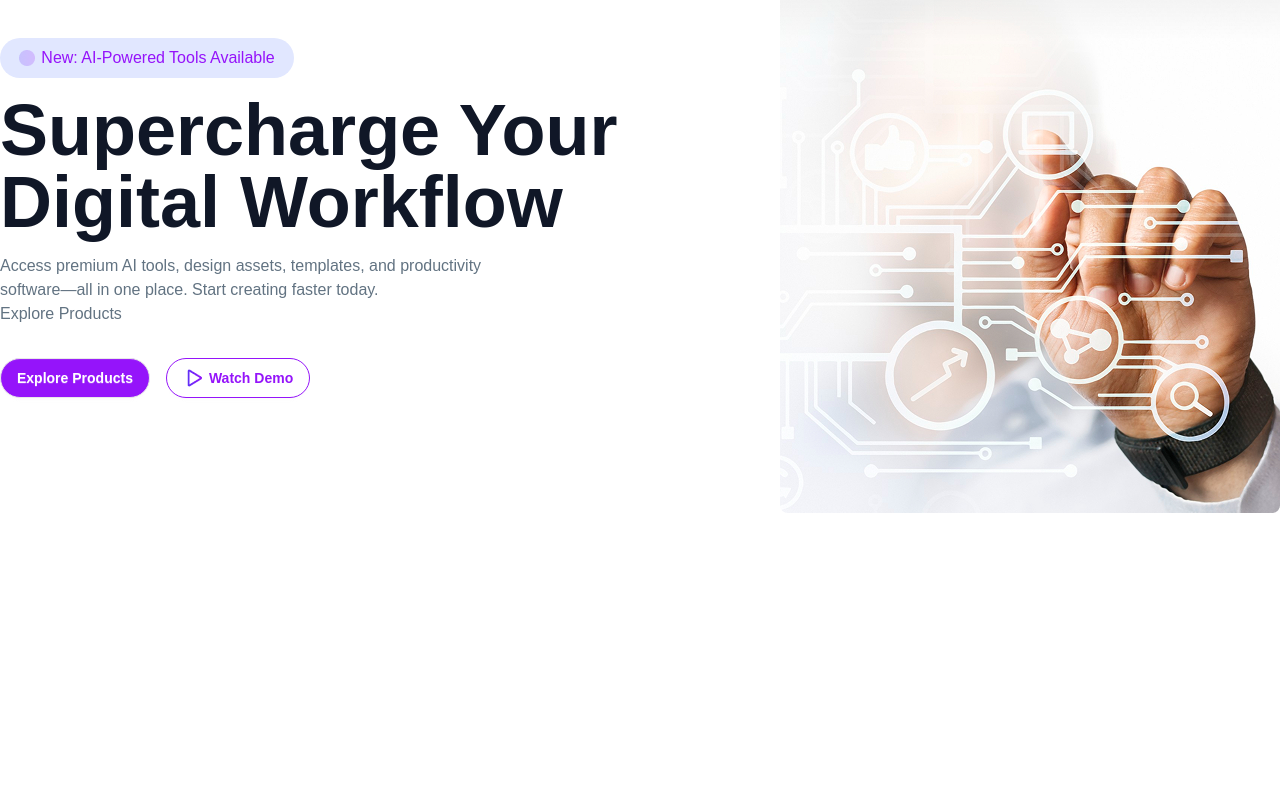
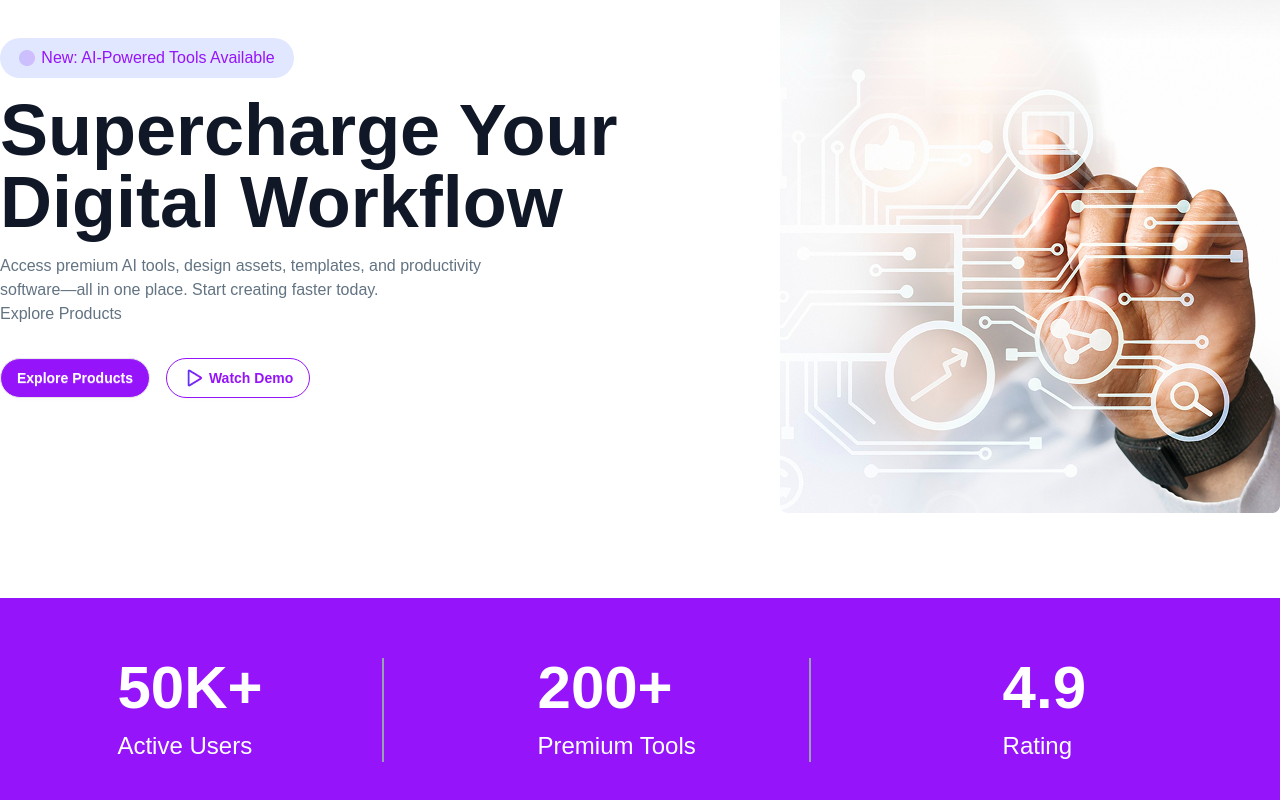
Before and after one commit to mdantormia1779-dev/DigiTools-Platform, a React (Vite) app: page / in a window 1280 px wide. Shown: the part 256-1056 px from the top of the page. Before the commit the page ends 854 px from the top, so only its background shows below. Built offline with nearby package versions, Linux system fonts and the light colour scheme.

Commit message:
Stats section done

```diff
--- a/src/App.jsx
+++ b/src/App.jsx
@@ -1,5 +1,6 @@
 import Banner from './Components/Banner/Banner'
 import Navbar from './Components/Navbar/Navbar'
+import Stats from './Components/Stats/Stats'
 import './index.css'
 
 function App() {
@@ -8,6 +9,7 @@ function App() {
     <>
     <Navbar />
     <Banner />
+    <Stats />
     </>
   )
 }
--- /dev/null
+++ b/src/Components/Stats/Stats.jsx
@@ -0,0 +1,33 @@
+import React from 'react';
+
+const Stats = () => {
+    return (
+        <div className='bg-[#9514FA] py-15'>
+            <div className='container mx-auto grid grid-cols-3'>
+                <div className='flex justify-center items-center border-gray-400 border-r-2 w-96'>
+                    <div>
+                        <h1 className='text-white text-6xl font-extrabold'>50K+</h1>
+                        <p className='text-2xl font-medium mt-3 text-white'>Active Users</p>
+                    </div>
+                    <div className='border-gray-400 border-r-2'></div>
+                </div>
+                <div className='flex justify-center items-center border-gray-400 border-r-2 w-96'>
+                    <div>
+                        <h1 className='text-white text-6xl font-extrabold'>200+</h1>
+                        <p className='text-2xl font-medium mt-3 text-white'>Premium Tools</p>
+                    </div>
+                    <div className='border-gray-400 border-r-2'></div>
+                </div>
+                <div className='flex justify-center items-center w-96'>
+                    <div>
+                        <h1 className='text-white text-6xl font-extrabold'>4.9</h1>
+                        <p className='text-2xl font-medium mt-3 text-white'>Rating</p>
+                    </div>
+                    <div className='border-gray-400 border-r-2'></div>
+                </div>
+            </div>
+        </div>
+    );
+};
+
+export default Stats;
```
